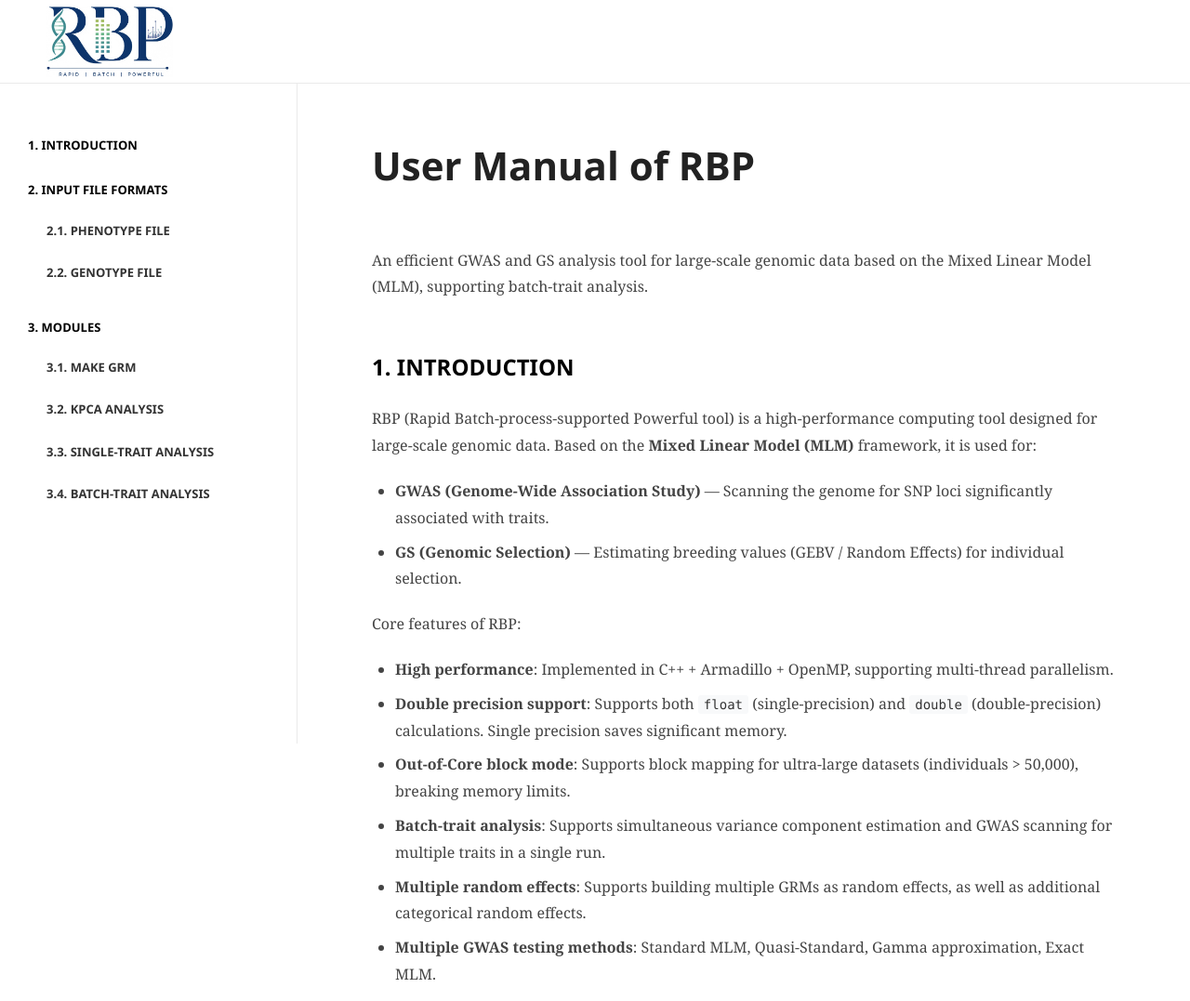
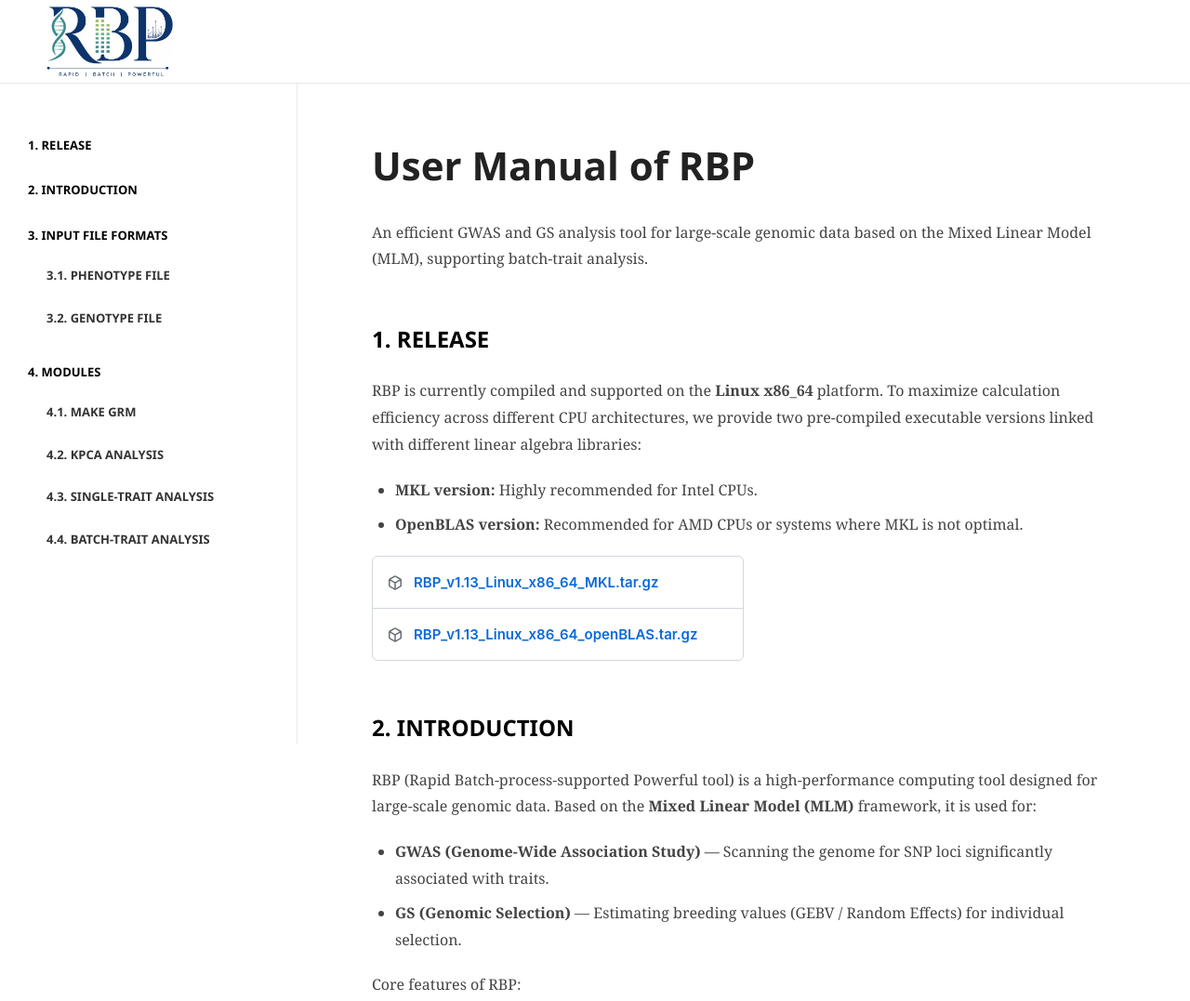
Before and after one commit to fjxu1014/RBP, a plain HTML site: page docs/index.html in a window 1280 px wide. Shown: the top 1077 px of the page at 93% size. Drawn offline with Linux system fonts and the light colour scheme.

Commit message:
Add release links and update section numbers
Added release asset links and updated section headings in the user manual.

```diff
--- a/docs/index.html
+++ b/docs/index.html
@@ -38,6 +38,42 @@
     align-items: center;
     text-decoration: none;
     cursor: pointer;
+  }
+
+  /* Release Asset Links */
+  .release-links-container {
+    display: flex;
+    flex-direction: column;
+    margin-bottom: 40px;
+    background: #ffffff;
+    border: 1px solid #d0d7de;
+    border-radius: 6px;
+    width: fit-content;
+    min-width: 400px;
+  }
+  .release-asset-link {
+    display: flex;
+    align-items: center;
+    color: #0969da;
+    text-decoration: none;
+    font-family: -apple-system, BlinkMacSystemFont, "Segoe UI", Helvetica, Arial, sans-serif;
+    font-size: 15px;
+    font-weight: 600;
+    padding: 14px 16px;
+    transition: background-color 0.2s;
+  }
+  .release-asset-link:first-child {
+    border-bottom: 1px solid #d0d7de;
+  }
+  .release-asset-link:hover {
+    background-color: #f6f8fa;
+    color: #0969da;
+    text-decoration: underline;
+  }
+  .release-asset-link svg {
+    margin-right: 12px;
+    fill: #656d76;
+    flex-shrink: 0;
   }
 
   /* ========== Layout Wrapper ========== */
@@ -116,7 +152,7 @@
     font-size: 42px;
     font-weight: 700;
     color: #222;
-    margin-bottom: 50px;
+    margin-bottom: 20px; /* Adjusted margin to accommodate the button */
   }
   .content h2 {
     font-size: 24px;
@@ -303,17 +339,19 @@
   <!-- ==================== SIDEBAR ==================== -->
   <aside class="sidebar">
     <ul class="nav-menu" id="sidebar-nav">
-      <li class="nav-title"><a href="#intro">1. INTRODUCTION</a></li>
+      <li class="nav-title"><a href="#release">1. RELEASE</a></li>
 
-      <li class="nav-title">2. INPUT FILE FORMATS</li>
-      <li class="nav-item"><a class="nav-link" href="#phe-file">2.1. Phenotype file</a></li>
-      <li class="nav-item"><a class="nav-link" href="#geno-file">2.2. Genotype file</a></li>
+      <li class="nav-title"><a href="#intro">2. INTRODUCTION</a></li>
 
-      <li class="nav-title">3. MODULES</li>
-      <li class="nav-item"><a class="nav-link" href="#grm">3.1. Make GRM</a></li>
-      <li class="nav-item"><a class="nav-link" href="#kpca">3.2. kPCA Analysis</a></li>
-      <li class="nav-item"><a class="nav-link" href="#single">3.3. Single-trait Analysis</a></li>
-      <li class="nav-item"><a class="nav-link" href="#batch">3.4. Batch-trait Analysis</a></li>
+      <li class="nav-title">3. INPUT FILE FORMATS</li>
+      <li class="nav-item"><a class="nav-link" href="#phe-file">3.1. Phenotype file</a></li>
+      <li class="nav-item"><a class="nav-link" href="#geno-file">3.2. Genotype file</a></li>
+
+      <li class="nav-title">4. MODULES</li>
+      <li class="nav-item"><a class="nav-link" href="#grm">4.1. Make GRM</a></li>
+      <li class="nav-item"><a class="nav-link" href="#kpca">4.2. kPCA Analysis</a></li>
+      <li class="nav-item"><a class="nav-link" href="#single">4.3. Single-trait Analysis</a></li>
+      <li class="nav-item"><a class="nav-link" href="#batch">4.4. Batch-trait Analysis</a></li>
     </ul>
   </aside>
 
@@ -322,12 +360,35 @@
 
     <h1>User Manual of RBP</h1>
 
-    <p>
+    <p style="margin-bottom: 25px;">
       An efficient GWAS and GS analysis tool for large-scale genomic data based on the Mixed Linear Model (MLM), supporting batch-trait analysis.
     </p>
 
-    <!-- ========== 1. Introduction ========== -->
-    <h2 id="intro">1. Introduction</h2>
+    <!-- ========== 1. Release ========== -->
+    <h2 id="release">1. Release</h2>
+
+    <p>
+      RBP is currently compiled and supported on the <strong>Linux x86_64</strong> platform. To maximize calculation efficiency across different CPU architectures, we provide two pre-compiled executable versions linked with different linear algebra libraries:
+    </p>
+    <ul>
+      <li><strong>MKL version:</strong> Highly recommended for Intel CPUs.</li>
+      <li><strong>OpenBLAS version:</strong> Recommended for AMD CPUs or systems where MKL is not optimal.</li>
+    </ul>
+
+    <!-- Release Downloads -->
+    <div class="release-links-container">
+      <a href="https://github.com/fjxu1014/RBP/releases/download/V1.13/RBP_v1.13_Linux_x86_64_MKL.tar.gz" class="release-asset-link">
+        <svg viewBox="0 0 16 16" width="16" height="16"><path fill-rule="evenodd" d="M8.878.392a1.75 1.75 0 00-1.756 0l-5.25 3.045A1.75 1.75 0 001 4.951v6.098c0 .624.332 1.2.872 1.514l5.25 3.045a1.75 1.75 0 001.756 0l5.25-3.045c.54-.313.872-.89.872-1.514V4.951c0-.624-.332-1.2-.872-1.514L8.878.392zM7.875 1.69a.25.25 0 01.25 0l4.63 2.685L8 7.133 3.245 4.375l4.63-2.685zM2.5 5.677v5.372c0 .09.047.171.125.216l4.625 2.683V8.404L2.5 5.677zm6.25 8.271l4.625-2.683a.25.25 0 00.125-.216V5.677L8.75 8.404v5.544z"></path></svg>
+        RBP_v1.13_Linux_x86_64_MKL.tar.gz
+      </a>
+      <a href="https://github.com/fjxu1014/RBP/releases/download/V1.13/RBP_v1.13_Linux_x86_64_openBLAS.tar.gz" class="release-asset-link">
+        <svg viewBox="0 0 16 16" width="16" height="16"><path fill-rule="evenodd" d="M8.878.392a1.75 1.75 0 00-1.756 0l-5.25 3.045A1.75 1.75 0 001 4.951v6.098c0 .624.332 1.2.872 1.514l5.25 3.045a1.75 1.75 0 001.756 0l5.25-3.045c.54-.313.872-.89.872-1.514V4.951c0-.624-.332-1.2-.872-1.514L8.878.392zM7.875 1.69a.25.25 0 01.25 0l4.63 2.685L8 7.133 3.245 4.375l4.63-2.685zM2.5 5.677v5.372c0 .09.047.171.125.216l4.625 2.683V8.404L2.5 5.677zm6.25 8.271l4.625-2.683a.25.25 0 00.125-.216V5.677L8.75 8.404v5.544z"></path></svg>
+        RBP_v1.13_Linux_x86_64_openBLAS.tar.gz
+      </a>
+    </div>
+
+    <!-- ========== 2. Introduction ========== -->
+    <h2 id="intro">2. Introduction</h2>
 
     <p>
       RBP (Rapid Batch-process-supported Powerful tool) is a high-performance computing tool designed for large-scale genomic data.
@@ -358,11 +419,11 @@
     </ol>
 
 
-    <!-- ========== 2. Input File Formats ========== -->
-    <h2 id="input">2. Input File Formats</h2>
+    <!-- ========== 3. Input File Formats ========== -->
+    <h2 id="input">3. Input File Formats</h2>
 
     <!-- --- Phenotype File --- -->
-    <h3 id="phe-file">2.1. Phenotype file</h3>
+    <h3 id="phe-file">3.1. Phenotype file</h3>
 
     <p>The phenotype file is a <strong>plain text file</strong>, with columns separated by spaces, tabs, or commas.</p>
 
@@ -427,7 +488,7 @@ IND005      10.9     7.2      M      B2      2.0    BULL_B
     </p>
 
     <!-- --- Genotype File --- -->
-    <h3 id="geno-file">2.2. Genotype file</h3>
+    <h3 id="geno-file">3.2. Genotype file</h3>
 
     <p>The genotype file uses the <strong>PLINK binary format</strong> (<code>.bed</code> / <code>.bim</code> / <code>.fam</code>). Specify the prefix (without extension, or with the <code>.bed</code> suffix) using the <code>--geno</code> parameter.</p>
 
@@ -473,8 +534,8 @@ IND005      10.9     7.2      M      B2      2.0    BULL_B
     </div>
 
 
-    <!-- ========== 3. Modules ========== -->
-    <h2 id="modules">3. Modules</h2>
+    <!-- ========== 4. Modules ========== -->
+    <h2 id="modules">4. Modules</h2>
 
     <p>RBP's four modules are selected by the first positional parameter. The following common parameters apply to all modules:</p>
 
@@ -496,8 +557,8 @@ IND005      10.9     7.2      M      B2      2.0    BULL_B
       If <code>--float</code> is used during GRM construction, subsequent modules like kPCA and single-trait analysis <strong>MUST</strong> also use <code>--float</code>. Mixing float and double GRM binary files will cause reading errors due to inconsistent data types.
     </div>
 
-    <!-- ========== 3.1 Make GRM ========== -->
-    <h3 id="grm">3.1. Make GRM (--make-grm)</h3>
+    <!-- ========== 4.1 Make GRM ========== -->
+    <h3 id="grm">4.1. Make GRM (--make-grm)</h3>
 
     <h4>Description</h4>
     <p>
@@ -559,8 +620,8 @@ RBP --make-grm --geno ./data/geno --out large_grm --geno-ind keep_list.txt --chu
     </div>
 
 
-    <!-- ========== 3.2 kPCA ========== -->
-    <h3 id="kpca">3.2. kPCA Analysis (--kpca)</h3>
+    <!-- ========== 4.2 kPCA ========== -->
+    <h3 id="kpca">4.2. kPCA Analysis (--kpca)</h3>
 
     <h4>Description</h4>
     <p>
@@ -602,8 +663,8 @@ RBP --kpca --grm my_grm_float --npc 20 --out pca_result --float --ncpus 8</code>
     </div>
 
 
-    <!-- ========== 3.3 Single Trait ========== -->
-    <h3 id="single">3.3. Single-trait Analysis (--single-trait)</h3>
+    <!-- ========== 4.3 Single Trait ========== -->
+    <h3 id="single">4.3. Single-trait Analysis (--single-trait)</h3>
 
     <h4>Description</h4>
     <p>
@@ -785,8 +846,8 @@ RBP --single-trait \
     </div>
 
 
-    <!-- ========== 3.4 Batch Trait ========== -->
-    <h3 id="batch">3.4. Batch-trait Analysis (--batch-trait)</h3>
+    <!-- ========== 4.4 Batch Trait ========== -->
+    <h3 id="batch">4.4. Batch-trait Analysis (--batch-trait)</h3>
 
     <h4>Description</h4>
     <p>
```
